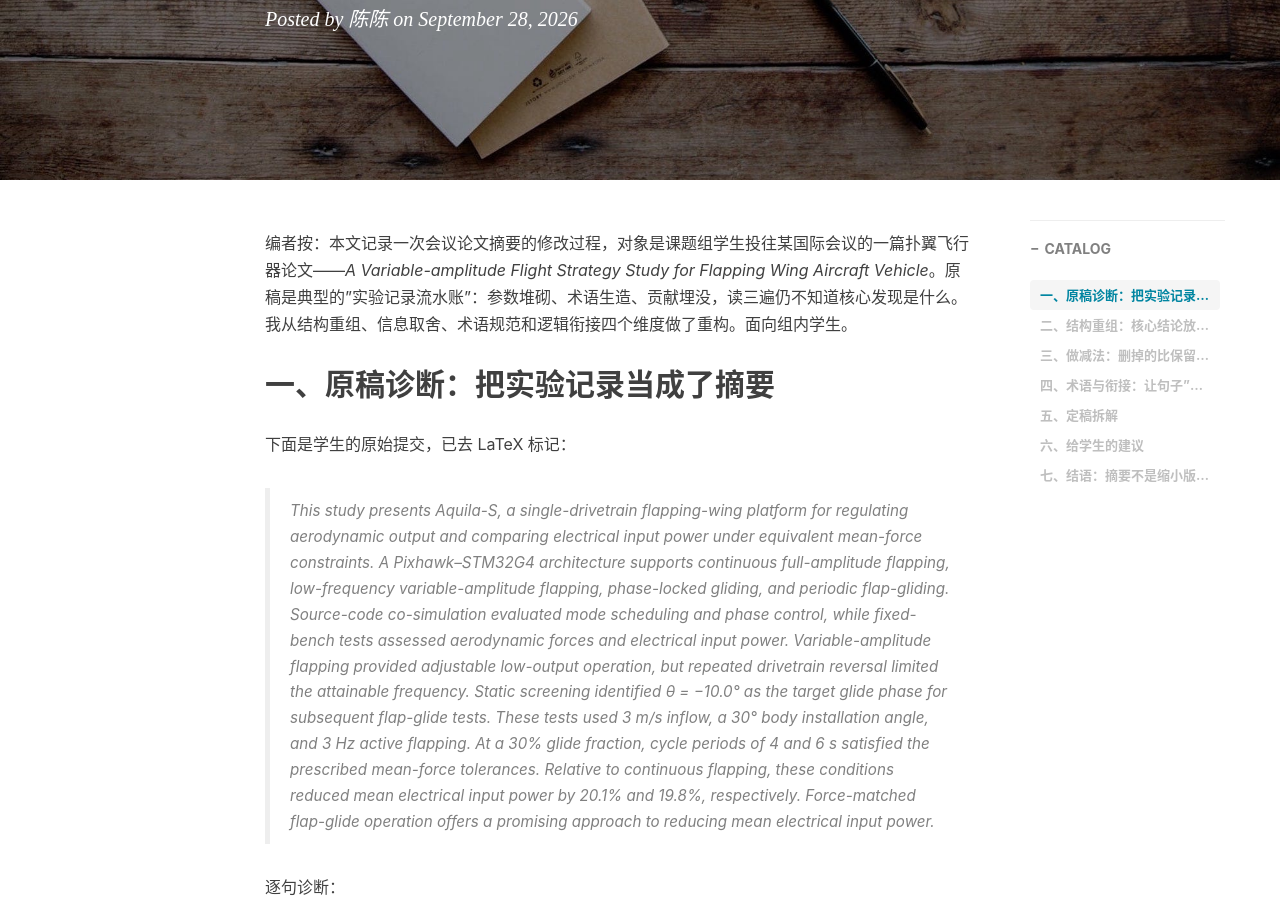
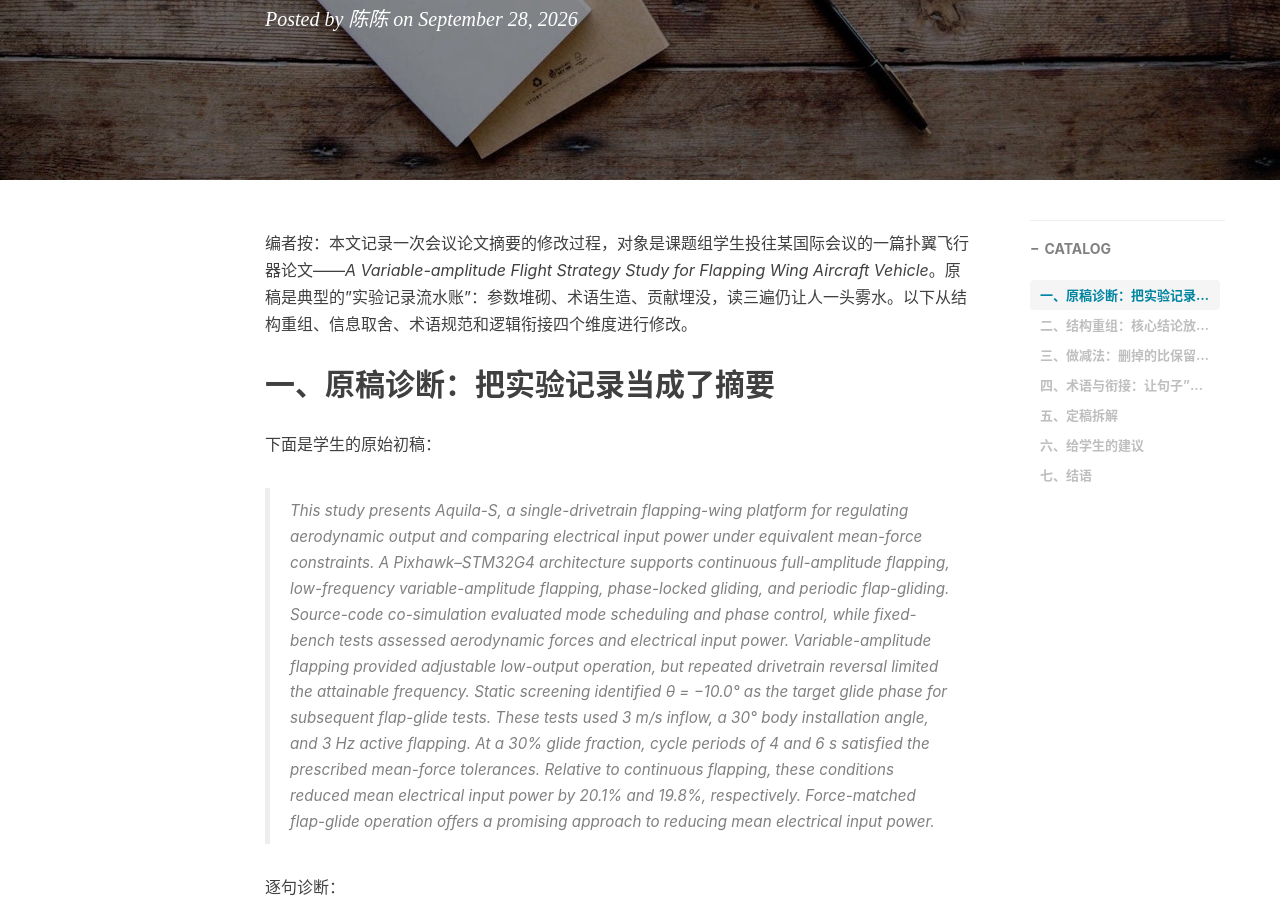
Before and after one commit to chensong212/chensong212.github.io, a Jekyll site: the page built from _posts/2026-09-28-variable-amplitude-abstract-revision.md, in a window 1280 px wide and 900 px high, scrolled down 343 px. Built offline with Jekyll 4.4.1, drawn with Linux system fonts in a browser that asks for light colours; nearby versions of some CDN libraries; comment, search, counter and statistics services are not loaded; some of the changed text lies outside the part shown.

Commit message:
update 0929

```diff
--- a/_posts/2026-09-28-variable-amplitude-abstract-revision.md
+++ b/_posts/2026-09-28-variable-amplitude-abstract-revision.md
@@ -13,11 +13,11 @@
     - 扑翼气动
 ---
 
-编者按：本文记录一次会议论文摘要的修改过程，对象是课题组学生投往某国际会议的一篇扑翼飞行器论文——*A Variable-amplitude Flight Strategy Study for Flapping Wing Aircraft Vehicle*。原稿是典型的"实验记录流水账"：参数堆砌、术语生造、贡献埋没，读三遍仍不知道核心发现是什么。我从结构重组、信息取舍、术语规范和逻辑衔接四个维度做了重构。面向组内学生。
+编者按：本文记录一次会议论文摘要的修改过程，对象是课题组学生投往某国际会议的一篇扑翼飞行器论文——*A Variable-amplitude Flight Strategy Study for Flapping Wing Aircraft Vehicle*。原稿是典型的"实验记录流水账"：参数堆砌、术语生造、贡献埋没，读三遍仍让人一头雾水。以下从结构重组、信息取舍、术语规范和逻辑衔接四个维度进行修改。
 
 ## 一、原稿诊断：把实验记录当成了摘要
 
-下面是学生的原始提交，已去 LaTeX 标记：
+下面是学生的原始初稿：
 
 > This study presents Aquila-S, a single-drivetrain flapping-wing platform for regulating aerodynamic output and comparing electrical input power under equivalent mean-force constraints. A Pixhawk–STM32G4 architecture supports continuous full-amplitude flapping, low-frequency variable-amplitude flapping, phase-locked gliding, and periodic flap-gliding. Source-code co-simulation evaluated mode scheduling and phase control, while fixed-bench tests assessed aerodynamic forces and electrical input power. Variable-amplitude flapping provided adjustable low-output operation, but repeated drivetrain reversal limited the attainable frequency. Static screening identified θ = −10.0° as the target glide phase for subsequent flap-glide tests. These tests used 3 m/s inflow, a 30° body installation angle, and 3 Hz active flapping. At a 30% glide fraction, cycle periods of 4 and 6 s satisfied the prescribed mean-force tolerances. Relative to continuous flapping, these conditions reduced mean electrical input power by 20.1% and 19.8%, respectively. Force-matched flap-glide operation offers a promising approach to reducing mean electrical input power.
 
@@ -85,7 +84,7 @@
 2. **做减法的判断力比做加法的勤奋更重要。** 写摘要前的第一件事不是打开正文复制粘贴——而是问自己：如果只能留三个信息点，会是哪三个。其余都删。
 3. **句子之间要有逻辑连接。** 写完一段后，遮住连接词读一遍——如果像实验记录的 bullet points 一样彼此独立，就需要重写。回指、顺承、递进，是让摘要"流动"起来的三件工具。
 
-## 七、结语：摘要不是缩小版的全文
+## 七、结语
 
 从一份参数堆砌、贡献埋在句末的实验流水账，到一份首句亮贡献、逐句递进的自洽摘要——变的不是英文水平，是信息组织方式。
 
```
Also changed, not shown: other parts of _posts/2026-09-28-variable-amplitude-abstract-revision.md (+0 -1 lines).
